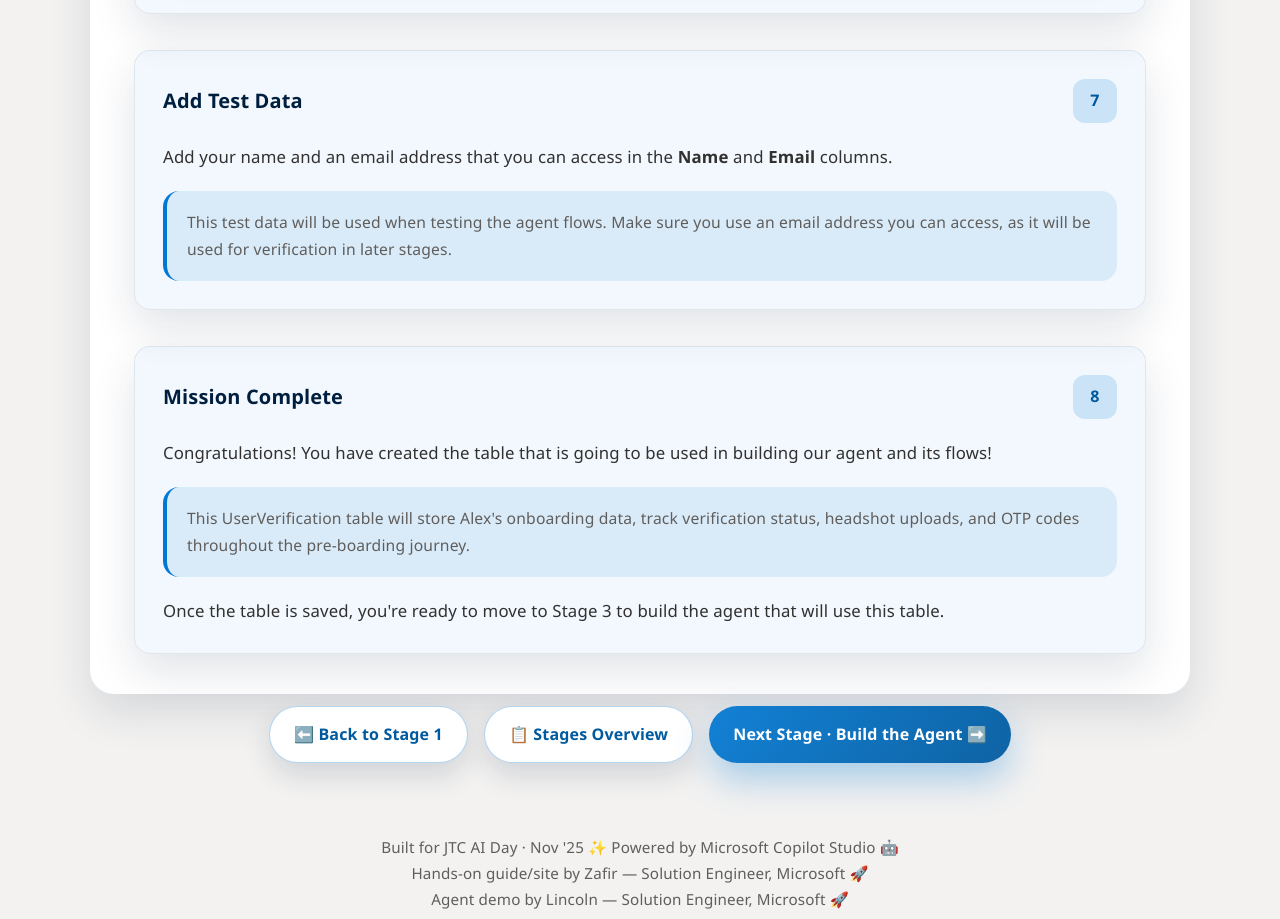
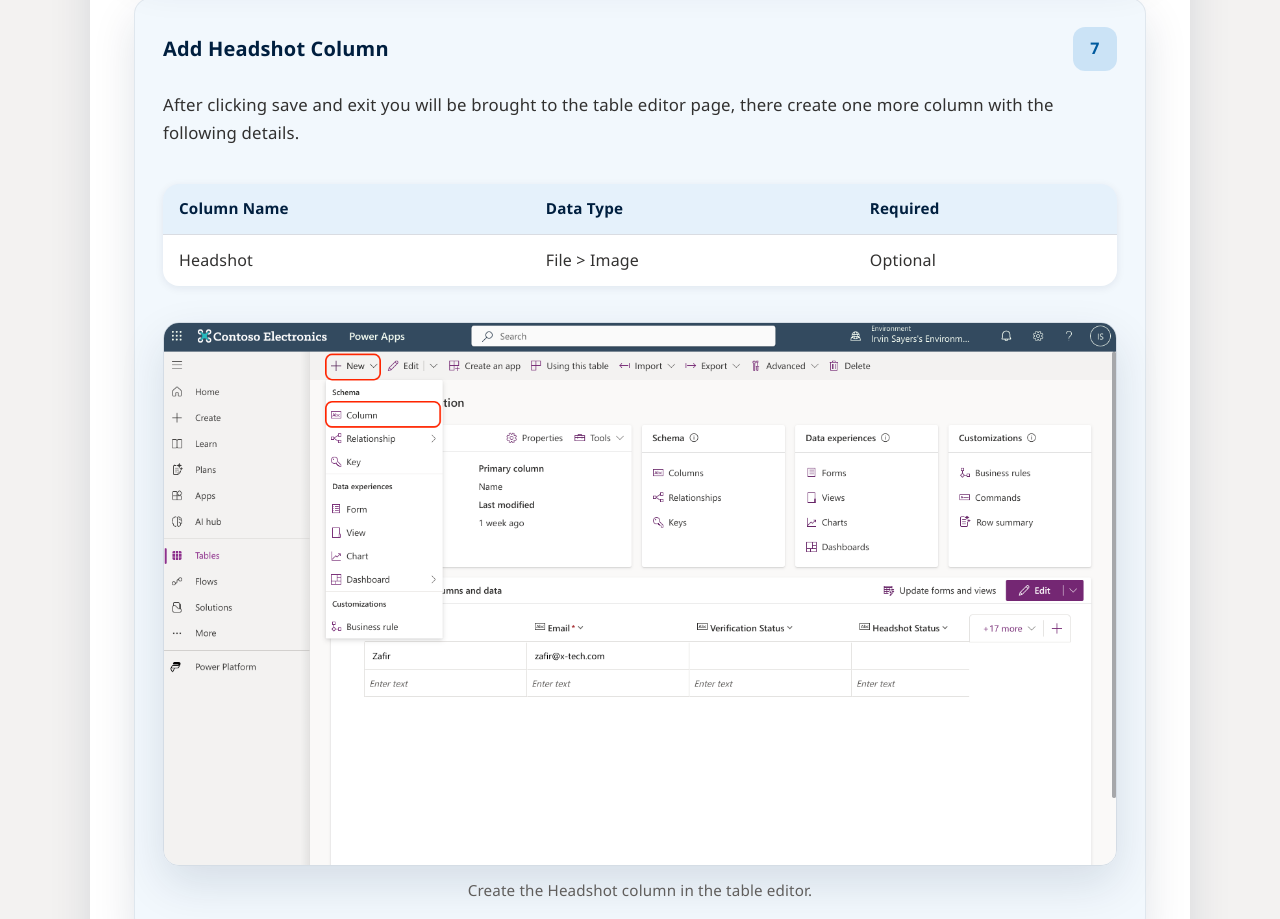
Before and after one commit to Zaf24/Project-Runway-Hands-on-lab, a plain HTML site: page stage-2.html in a window 1280 px wide. Shown: the part 5416-6335 px from the top of the page. Drawn offline with Linux system fonts and the light colour scheme.

Commit message:
Stage 2 bug fix

```diff
--- a/stage-2.html
+++ b/stage-2.html
@@ -445,7 +445,7 @@
                     <span class="step-number">6</span>
                 </div>
                 <p class="step-text">
-                    Click <strong>'+ New column'</strong> and add 5 new columns with the following details:
+                    Click <strong>'+ New column'</strong> and add 4 new columns with the following details:
                 </p>
                 <table>
                     <thead>
@@ -476,26 +476,51 @@
                             <td>Whole Number</td>
                             <td>Off</td>
                         </tr>
-                        <tr>
-                            <td>Headshot</td>
-                            <td>File > Image</td>
-                            <td>Off</td>
-                        </tr>
                     </tbody>
                 </table>
                 <p class="step-text">
-                    Once you have all 6 columns, you may <strong>"Save and exit"</strong>.
+                    Once you have all 5 columns, you may <strong>"Save and exit"</strong>.
                 </p>
                 <figure>
-                    <img src="./Images/Stage 2-Step 10.png" alt="Table designer showing all 6 columns configured">
+                    <img src="./Images/Stage 2-Step 10.png" alt="Table designer showing all 5 columns configured">
                     <figcaption>All columns are configured and ready to use.</figcaption>
                 </figure>
             </article>
 
             <article class="step-card">
                 <div class="step-header">
+                    <div class="step-title">Add Headshot Column</div>
+                    <span class="step-number">7</span>
+                </div>
+                <p class="step-text">
+                    After clicking save and exit you will be brought to the table editor page, there create one more column with the following details.
+                </p>
+                <table>
+                    <thead>
+                        <tr>
+                            <th>Column Name</th>
+                            <th>Data Type</th>
+                            <th>Required</th>
+                        </tr>
+                    </thead>
+                    <tbody>
+                        <tr>
+                            <td>Headshot</td>
+                            <td>File > Image</td>
+                            <td>Optional</td>
+                        </tr>
+                    </tbody>
+                </table>
+                <figure>
+                    <img src="./Images/Stage 2 Step 11.png" alt="Table editor page showing Headshot column creation">
+                    <figcaption>Create the Headshot column in the table editor.</figcaption>
+                </figure>
+            </article>
+
+            <article class="step-card">
+                <div class="step-header">
                     <div class="step-title">Add Test Data</div>
-                    <span class="step-number">7</span>
+                    <span class="step-number">8</span>
                 </div>
                 <p class="step-text">
                     Add your name and an email address that you can access in the <strong>Name</strong> and <strong>Email</strong> columns.
@@ -508,7 +533,7 @@
             <article class="step-card">
                 <div class="step-header">
                     <div class="step-title">Mission Complete</div>
-                    <span class="step-number">8</span>
+                    <span class="step-number">9</span>
                 </div>
                 <p class="step-text">
                     Congratulations! You have created the table that is going to be used in building our agent and its flows!
```
Also changed, not shown: Images/Stage 2 Step 11.png (added).
